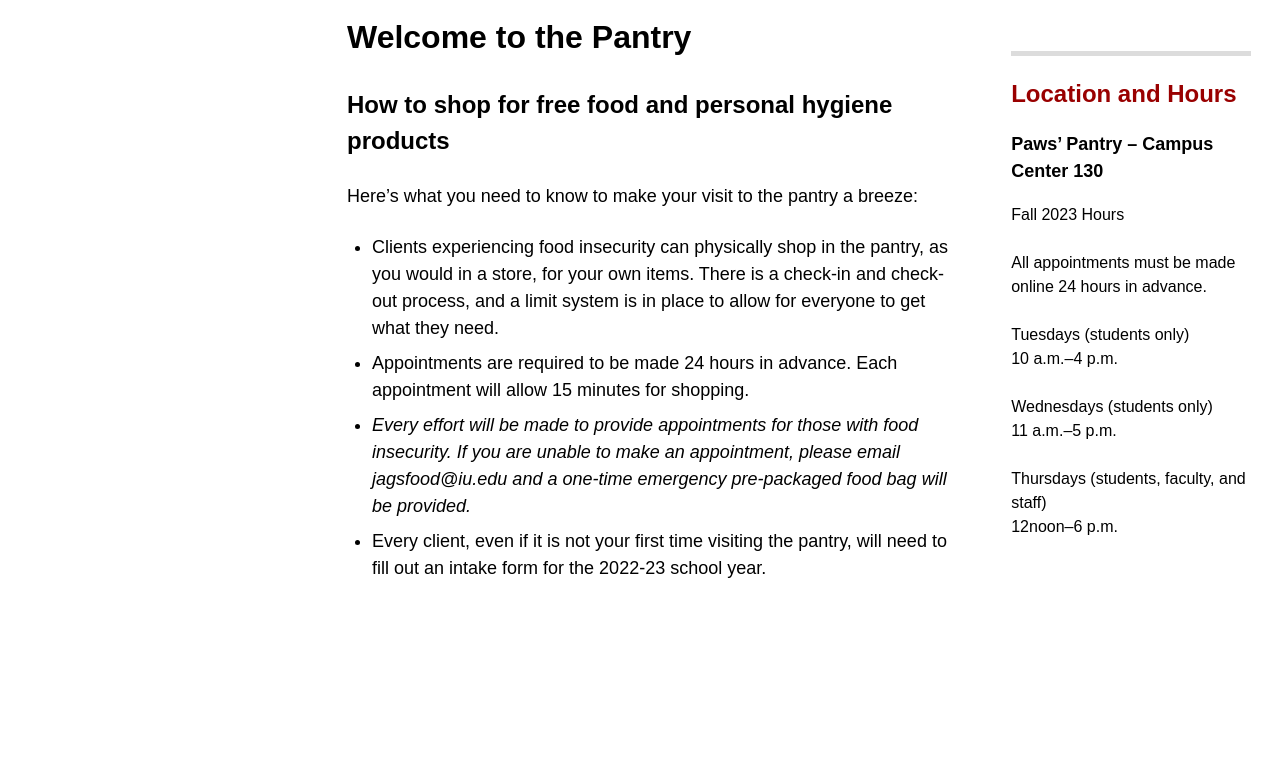
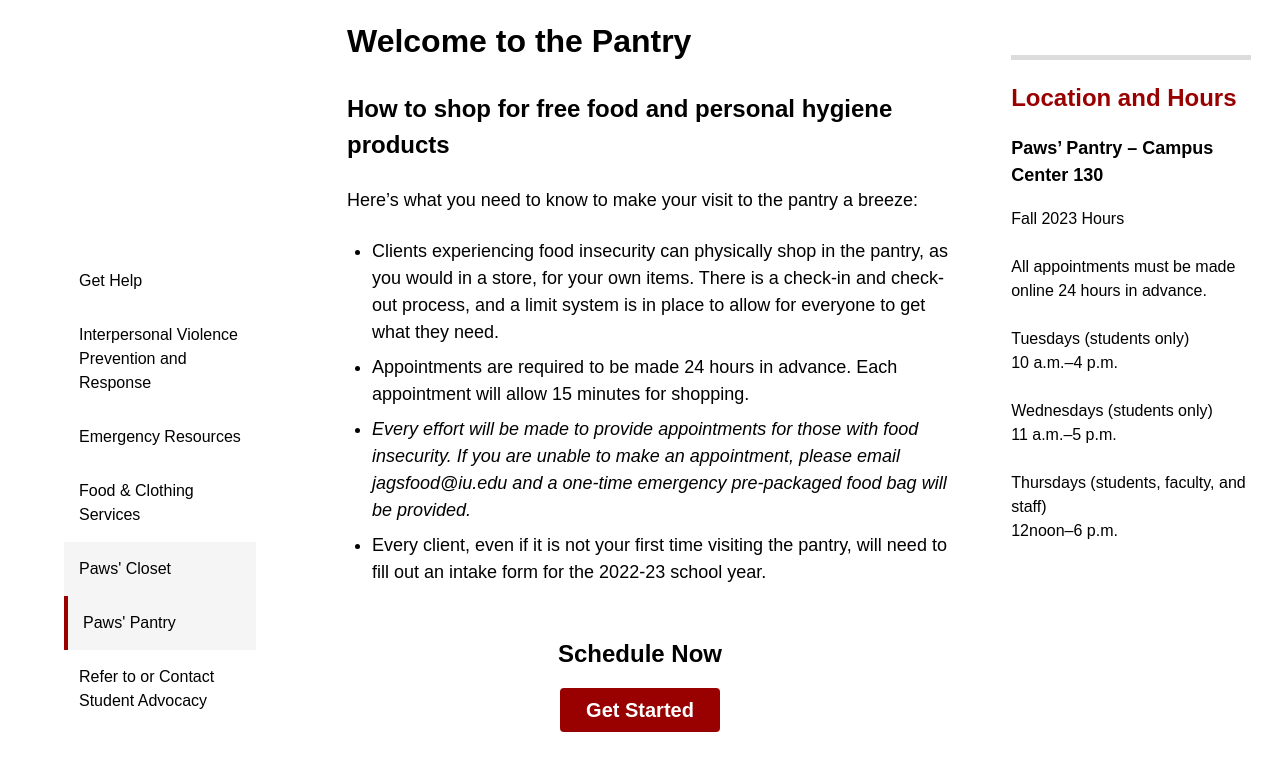
Before and after one commit to abigail9919/paws-pantry-project-front-end, a React (Create React App) app: page / in a window 1280 px wide. Shown: the part 666-1436 px from the top of the page. Before the commit the page ends 1348 px from the top, so only its background shows below. Built offline with nearby package versions, Linux system fonts and the light colour scheme.

Commit message:
More content into Placeholder Home Page

```diff
--- a/src/App.css
+++ b/src/App.css
@@ -35,6 +35,10 @@ nav {
   display: flex;
   flex-direction: row;
   justify-content: space-evenly;
+}
+
+.red-bottom {
+  border-bottom: 4px solid #900;
 }
 
 .student-affairs-header {
@@ -115,3 +119,52 @@ li {
   font-size: large;
   margin-left: 0px;;
 }
+
+.left-side-nav {
+  display: flex;
+  flex-direction: column;
+  width: 15%;
+  position: absolute;
+  left: 5%;
+  top: 115%;
+}
+
+.gray {
+  background-color:whitesmoke;
+}
+
+.red {
+  border-left: 4px solid #990000;
+}
+
+/* ----- BUTTON STYLING ----- */
+.button-wrapper {
+  display: flex;
+  flex-direction: column;
+  align-items: center;
+  line-height: 1rem;
+  position: relative;
+  top: -50px;
+}
+
+label {
+  font-size: x-large;
+  font-weight: 600;
+}
+
+button {
+  background-color: #990000;
+  color: white;
+  font-size: 1.25rem;
+  text-align: center;
+  border-radius: 0.25rem;
+  border: 2px solid #990000;
+  padding: 0.25em;
+  width: 160px;
+  transition: background-color .2s, color .2s;
+}
+
+button:hover {
+  background-color: white;
+  color:#990000;
+}
--- a/src/App.js
+++ b/src/App.js
@@ -22,7 +22,7 @@ function App() {
         <a href="#">Campus Center</a>
         <a href="#">Health & Wellness</a>
         <a href="#">Housing</a>
-        <a href="#">Advocacy & Resources</a>
+        <a href="#" className = "red-bottom">Advocacy & Resources</a>
         <a href="#">Student Conduct</a>
       </nav>
       <img className = "jaguar-image" src={jaguar} alt="Stuffed Jaguar"/>
@@ -49,6 +49,7 @@ function App() {
           </ul>
         </div>
 
+        {/* react component?? */}
         <div className="location-and-hours">
           <h2>Location and Hours</h2>
           <h3>Paws’ Pantry – Campus Center 130</h3>
@@ -66,8 +67,25 @@ function App() {
           Thursdays (students, faculty, and staff)<br />
           12noon–6 p.m.
         </div>
+
       </article>
 
+      {/* react component?? */}
+      <div className = "left-side-nav">
+          <a href="#">Get Help</a>
+          <a href="#">Interpersonal Violence Prevention and Response</a>
+          <a href="#">Emergency Resources</a>
+          <a href="#">Food & Clothing Services</a>
+          <a href="#" className="gray">Paws' Closet</a>
+          <a href="#" className="gray red">Paws' Pantry</a>
+          <a href="#">Refer to or Contact Student Advocacy</a>
+        </div>
+
+        {/* make this a react component?? */}
+        <div className="button-wrapper">
+          <label for="submit-button">Schedule Now</label><br />
+          <button className='submit-button'><b>Get Started</b></button>
+        </div>
 
     </div>
   );
```
